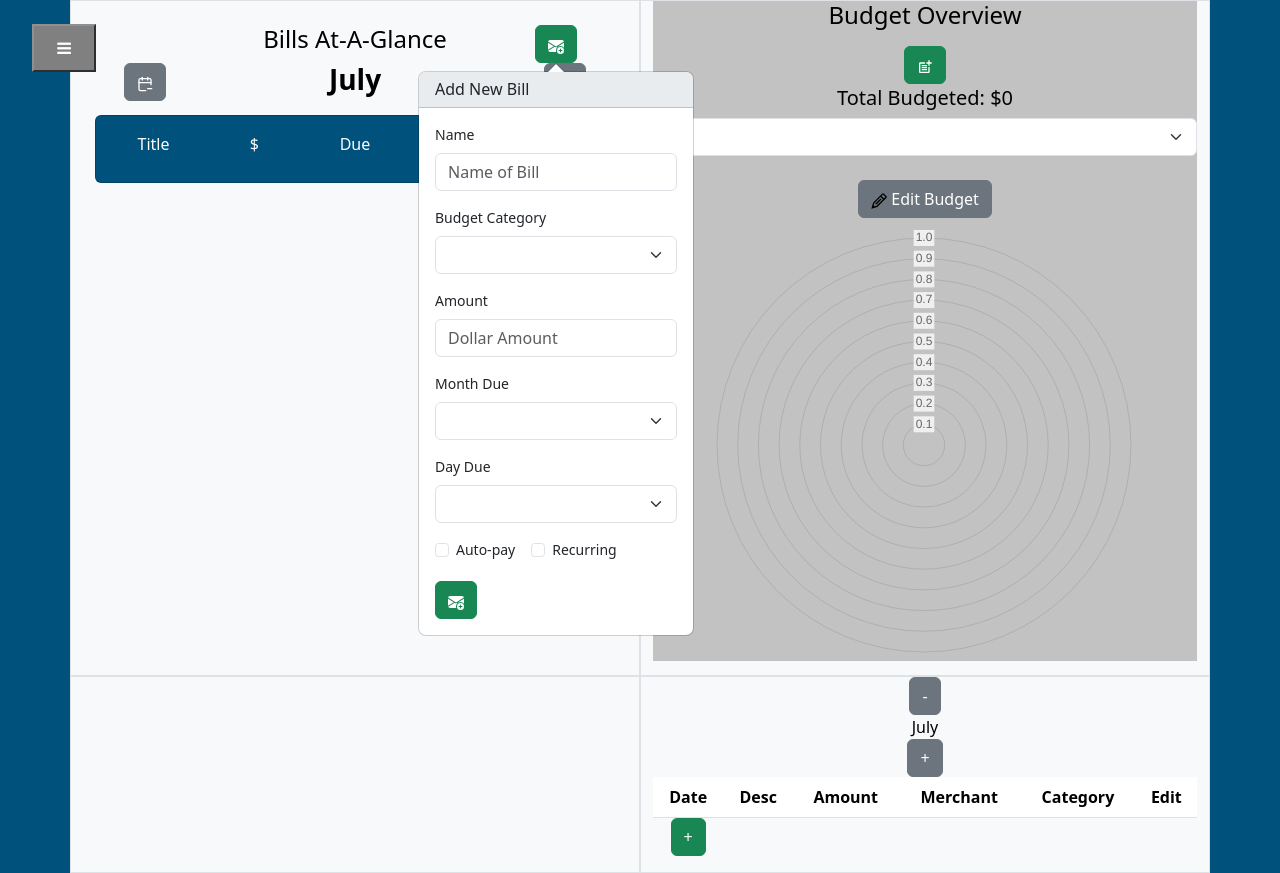
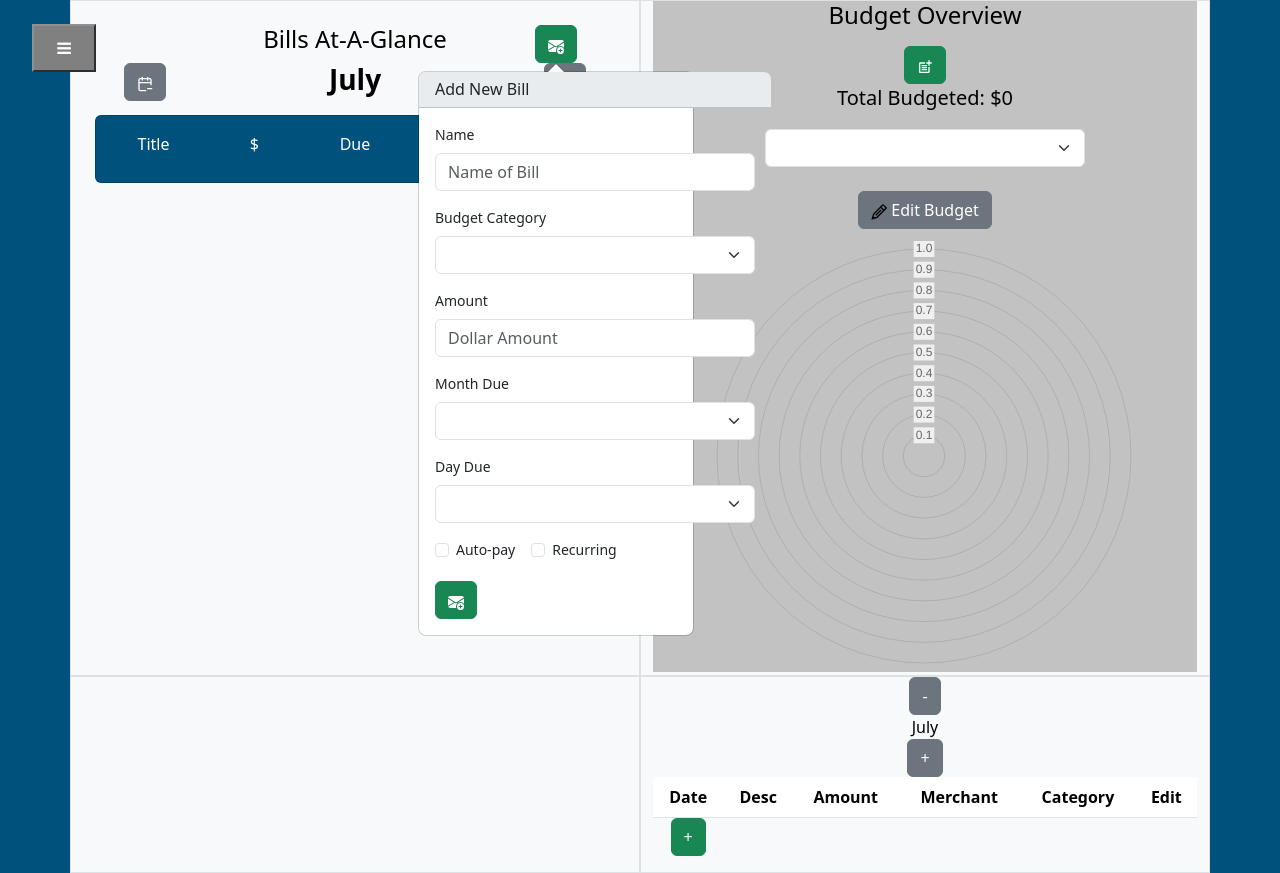
Before and after one commit to nisequence/Dollar-Divider, a React (Create React App) app in the folder client/dollar-divider/: page /dashboard in a window 1280 px wide. Both pictures are taken after a click on the button 555 px from the left and 44 px from the top of the page. Built offline with nearby package versions, Linux system fonts and the light colour scheme.

Commit message:
Shrank the admin user settiings field, tried to adjust the add transaction popover (still not good), adjusted select budget category and field

```diff
--- a/client/dollar-divider/src/App.css
+++ b/client/dollar-divider/src/App.css
@@ -231,9 +231,6 @@
     margin: auto;
   }
 
-  #householdSettingsMenu{
-    width: 0;
-  }
   #userSettingsMenu {
     position: fixed;
     right: 0;
@@ -266,6 +263,30 @@
     border-left: solid rgb(144, 144, 144) 2px;
   }
 
+  .accordion-item {
+    margin-left: 10%;
+    margin-right: 10%;
+    align-items: center;
+  }
+
+  .popover {
+    width:fit-content!important;
+  }
+  .popover-inner {
+    width: fit-content;
+  }
+  .popover-body {
+    width: fit-content;
+  }
+
+  #selectBudgetCategory {
+    display: inline-block;
+  }
+  #exampleSelect2 {
+    display: inline-block;
+    width: 20em;
+  }
+
 #splitFunction {
   color: black;
 }
```
